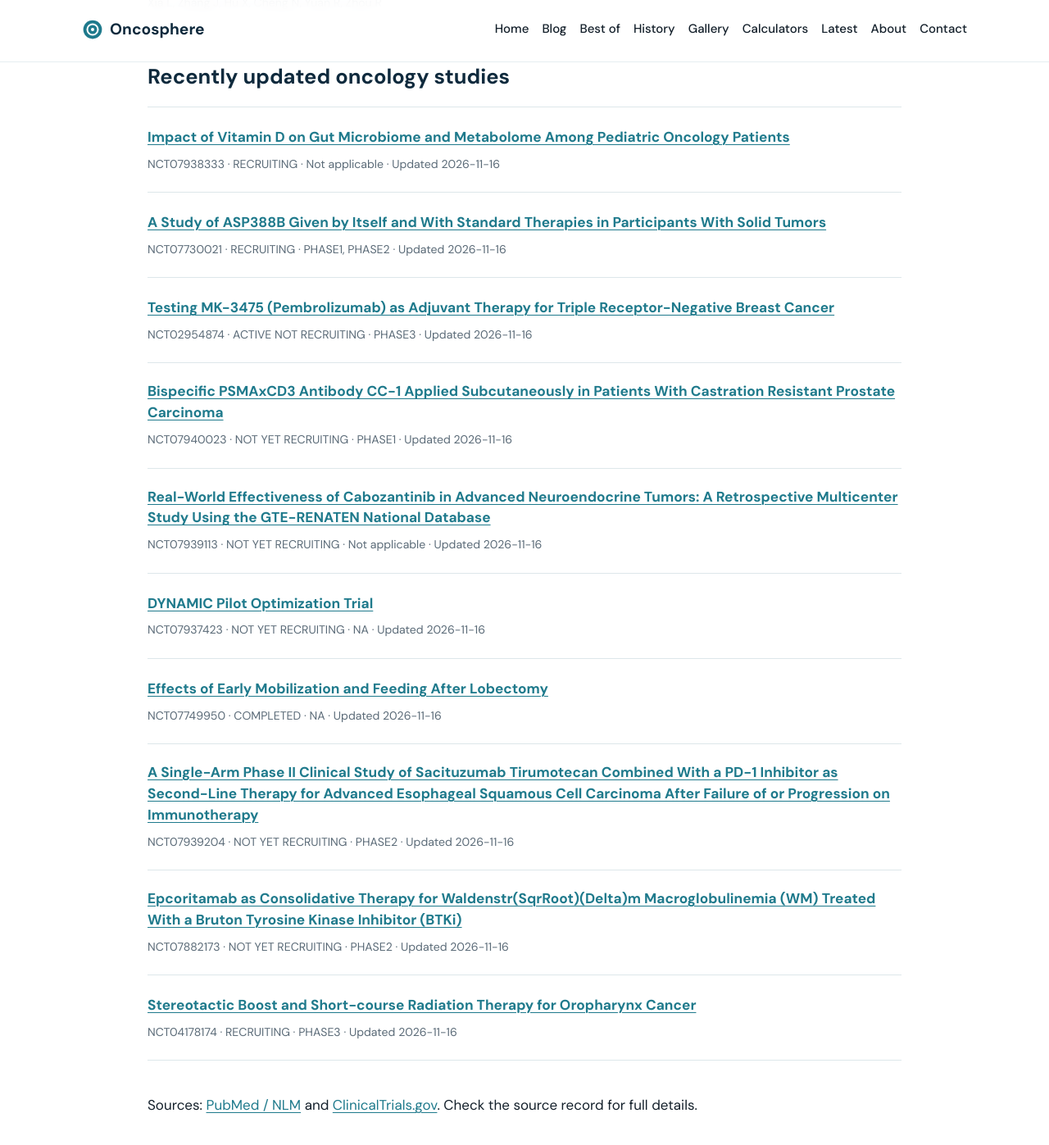
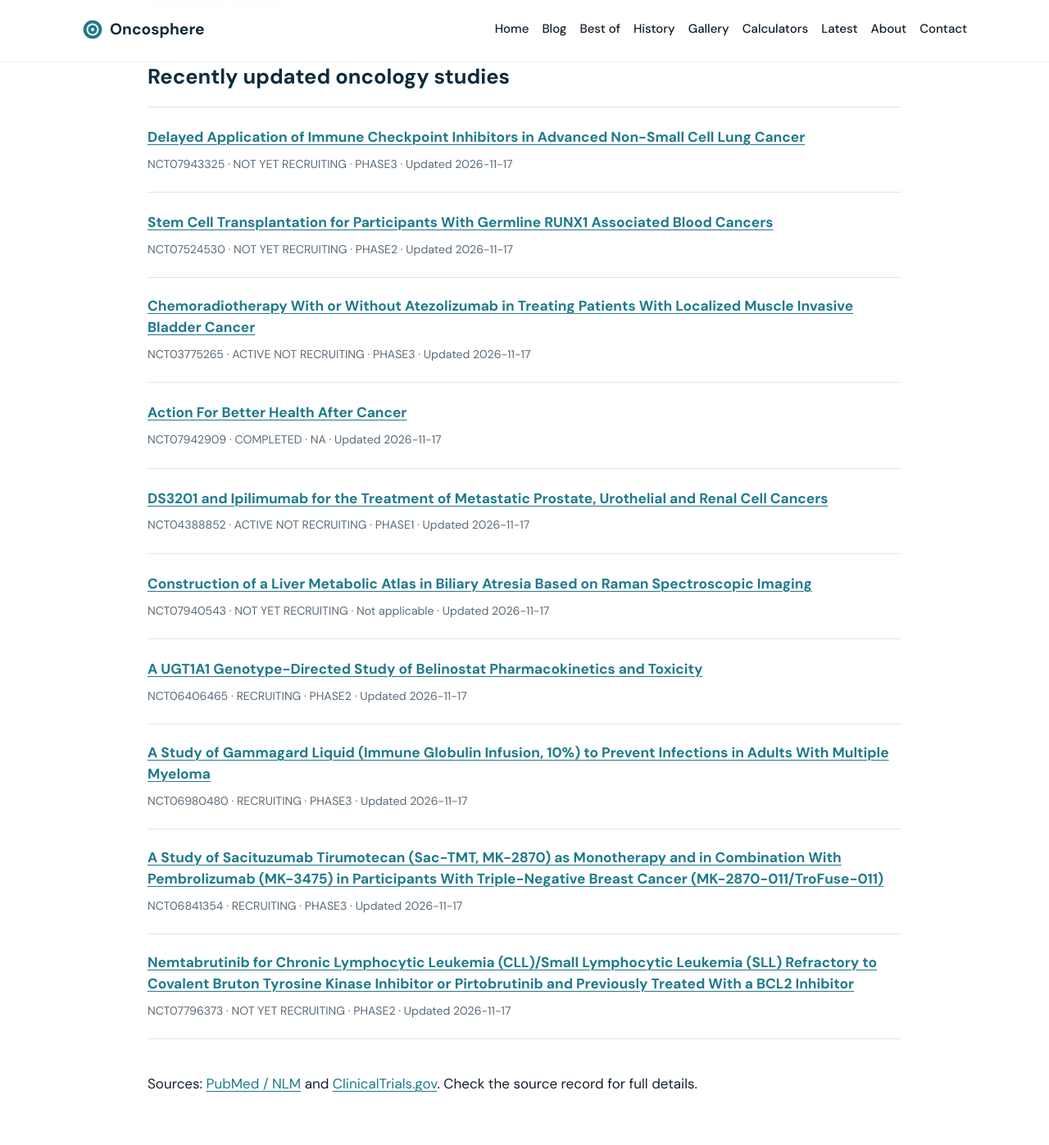
Before and after one commit to senthilstar/Oncosphere, a Jekyll site: the page built from latest.md, in a window 1280 px wide and 1400 px high, scrolled down 2541 px. Shown: the top 1397 px of the window at 82% size. Built offline with Jekyll 4.4.1, drawn with Linux system fonts in a browser that asks for light colours; some of the changed text lies outside the part shown.

Commit message:
Refresh oncology research feeds

```diff
--- a/_data/latest_pubmed.json
+++ b/_data/latest_pubmed.json
@@ -1,4 +1,25 @@
 [
+  {
+    "pmid": "43041607",
+    "title": "PSMA-targeted nanoparticles delivering ATR and Src/Bcr-Abl inhibitors to stimulate STING and reprogram senescence-associated secretory phenotype for enhancing immunotherapy in prostate cancer.",
+    "journal": "Bioactive materials",
+    "pubdate": "2027 Apr",
+    "authors": [
+      "Wang W",
+      "Liu H",
+      "Liu Y",
+      "Wang H",
+      "Wen X",
+      "Tian Z",
+      "Yin H",
+      "Yang T",
+      "Xing N",
+      "Liu X",
+      "Liang C",
+      "Yang F"
+    ],
+    "url": "https://pubmed.ncbi.nlm.nih.gov/43041607/"
+  },
   {
     "pmid": "42933160",
     "title": "Cascade DNA walker-driven photo-controlled CRISPR/Cas12a nanorobot enabling ultrasensitive one-pot detection of dual miRNAs in triple-negative breast cancer.",
@@ -28,6 +49,28 @@
       "Wang H"
     ],
     "url": "https://pubmed.ncbi.nlm.nih.gov/42981670/"
+  },
+  {
+    "pmid": "42914718",
+    "title": "Xinlikang capsule ameliorates cancer-related fatigue in Lewis lung carcinoma tumor-bearing mice: association with inhibition of oxidative stress and attenuation of JNK activation and bone marrow apoptosis.",
+    "journal": "Journal of ethnopharmacology",
+    "pubdate": "2027 Feb 10",
+    "authors": [
+      "Lu X",
+      "Huang S",
+      "Zhang Y",
+      "Ma T",
+      "Wang J",
+      "Wu X",
+      "Lv G",
+      "Wang F",
+      "Zhang L",
+      "Chen Z",
+      "Wu L",
+      "Liu X",
+      "Zhang L"
+    ],
+    "url": "https://pubmed.ncbi.nlm.nih.gov/42914718/"
   },
   {
     "pmid": "43039505",
@@ -195,37 +238,5 @@
       "Sun L"
     ],
     "url": "https://pubmed.ncbi.nlm.nih.gov/42988229/"
-  },
-  {
-    "pmid": "42987517",
-    "title": "N-heterocyclic engineering of covalent organic framework (COF)-microenvironments for the development of enzyme-based biosensor with application to lung cancer diagnosis.",
-    "journal": "Biosensors & bioelectronics",
-    "pubdate": "2027 Feb 1",
-    "authors": [
-      "Zhou T",
-      "Wang Z",
-      "Deng Y",
-      "Sun Y",
-      "Xue M",
-      "Bo B",
-      "Wang Z",
-      "Li G"
-    ],
-    "url": "https://pubmed.ncbi.nlm.nih.gov/42987517/"
-  },
-  {
-    "pmid": "42987515",
-    "title": "Rapid and sensitive electrochemical point-of-care testing for the chemotherapy agent cisplatin via Co-catalyzed hydrolysis of a glucose derivative.",
-    "journal": "Biosensors & bioelectronics",
-    "pubdate": "2027 Feb 1",
-    "authors": [
-      "Xia L",
-      "Zhang J",
-      "Hu X",
-      "Cheng N",
-      "Yuan R",
-      "Zhou R"
-    ],
-    "url": "https://pubmed.ncbi.nlm.nih.gov/42987515/"
   }
 ]
--- a/_data/latest_trials.json
+++ b/_data/latest_trials.json
@@ -1,82 +1,82 @@
 [
   {
-    "nct": "NCT07938333",
-    "title": "Impact of Vitamin D on Gut Microbiome and Metabolome Among Pediatric Oncology Patients",
-    "status": "RECRUITING",
-    "phase": "Not applicable",
-    "updated": "2026-11-16",
-    "url": "https://clinicaltrials.gov/study/NCT07938333"
+    "nct": "NCT07943325",
+    "title": "Delayed Application of Immune Checkpoint Inhibitors in Advanced Non-Small Cell Lung Cancer",
+    "status": "NOT_YET_RECRUITING",
+    "phase": "PHASE3",
+    "updated": "2026-11-17",
+    "url": "https://clinicaltrials.gov/study/NCT07943325"
   },
   {
-    "nct": "NCT07730021",
-    "title": "A Study of ASP388B Given by Itself and With Standard Therapies in Participants With Solid Tumors",
-    "status": "RECRUITING",
-    "phase": "PHASE1, PHASE2",
-    "updated": "2026-11-16",
-    "url": "https://clinicaltrials.gov/study/NCT07730021"
+    "nct": "NCT07524530",
+    "title": "Stem Cell Transplantation for Participants With Germline RUNX1 Associated Blood Cancers",
+    "status": "NOT_YET_RECRUITING",
+    "phase": "PHASE2",
+    "updated": "2026-11-17",
+    "url": "https://clinicaltrials.gov/study/NCT07524530"
   },
   {
-    "nct": "NCT02954874",
-    "title": "Testing MK-3475 (Pembrolizumab) as Adjuvant Therapy for Triple Receptor-Negative Breast Cancer",
+    "nct": "NCT03775265",
+    "title": "Chemoradiotherapy With or Without Atezolizumab in Treating Patients With Localized Muscle Invasive Bladder Cancer",
     "status": "ACTIVE_NOT_RECRUITING",
     "phase": "PHASE3",
-    "updated": "2026-11-16",
-    "url": "https://clinicaltrials.gov/study/NCT02954874"
+    "updated": "2026-11-17",
+    "url": "https://clinicaltrials.gov/study/NCT03775265"
   },
   {
-    "nct": "NCT07940023",
-    "title": "Bispecific PSMAxCD3 Antibody CC-1 Applied Subcutaneously in Patients With Castration Resistant Prostate Carcinoma",
-    "status": "NOT_YET_RECRUITING",
-    "phase": "PHASE1",
-    "updated": "2026-11-16",
-    "url": "https://clinicaltrials.gov/study/NCT07940023"
+    "nct": "NCT07942909",
+    "title": "Action For Better Health After Cancer",
+    "status": "COMPLETED",
+    "phase": "NA",
+    "updated": "2026-11-17",
+    "url": "https://clinicaltrials.gov/study/NCT07942909"
   },
   {
-    "nct": "NCT07939113",
-    "title": "Real-World Effectiveness of Cabozantinib in Advanced Neuroendocrine Tumors: A Retrospective Multicenter Study Using the GTE-RENATEN National Database",
+    "nct": "NCT04388852",
+    "title": "DS3201 and Ipilimumab for the Treatment of Metastatic Prostate, Urothelial and Renal Cell Cancers",
+    "status": "ACTIVE_NOT_RECRUITING",
+    "phase": "PHASE1",
+    "updated": "2026-11-17",
+    "url": "https://clinicaltrials.gov/study/NCT04388852"
+  },
+  {
+    "nct": "NCT07940543",
+    "title": "Construction of a Liver Metabolic Atlas in Biliary Atresia Based on Raman Spectroscopic Imaging",
     "status": "NOT_YET_RECRUITING",
     "phase": "Not applicable",
-    "updated": "2026-11-16",
-    "url": "https://clinicaltrials.gov/study/NCT07939113"
+    "updated": "2026-11-17",
+    "url": "https://clinicaltrials.gov/study/NCT07940543"
   },
   {
-    "nct": "NCT07937423",
-    "title": "DYNAMIC Pilot Optimization Trial",
-    "status": "NOT_YET_RECRUITING",
-    "phase": "NA",
-    "updated": "2026-11-16",
-    "url": "https://clinicaltrials.gov/study/NCT07937423"
+    "nct": "NCT06406465",
+    "title": "A UGT1A1 Genotype-Directed Study of Belinostat Pharmacokinetics and Toxicity",
+    "status": "RECRUITING",
+    "phase": "PHASE2",
+    "updated": "2026-11-17",
+    "url": "https://clinicaltrials.gov/study/NCT06406465"
   },
   {
-    "nct": "NCT07749950",
-    "title": "Effects of Early Mobilization and Feeding After Lobectomy",
-    "status": "COMPLETED",
-    "phase": "NA",
-    "updated": "2026-11-16",
-    "url": "https://clinicaltrials.gov/study/NCT07749950"
+    "nct": "NCT06980480",
+    "title": "A Study of Gammagard Liquid (Immune Globulin Infusion, 10%) to Prevent Infections in Adults With Multiple Myeloma",
+    "status": "RECRUITING",
+    "phase": "PHASE3",
+    "updated": "2026-11-17",
+    "url": "https://clinicaltrials.gov/study/NCT06980480"
   },
   {
-    "nct": "NCT07939204",
-    "title": "A Single-Arm Phase II Clinical Study of Sacituzumab Tirumotecan Combined With a PD-1 Inhibitor as Second-Line Therapy for Advanced Esophageal Squamous Cell Carcinoma After Failure of or Progression on Immunotherapy",
+    "nct": "NCT06841354",
+    "title": "A Study of Sacituzumab Tirumotecan (Sac-TMT, MK-2870) as Monotherapy and in Combination With Pembrolizumab (MK-3475) in Participants With Triple-Negative Breast Cancer (MK-2870-011/TroFuse-011)",
+    "status": "RECRUITING",
+    "phase": "PHASE3",
+    "updated": "2026-11-17",
+    "url": "https://clinicaltrials.gov/study/NCT06841354"
+  },
+  {
+    "nct": "NCT07796373",
+    "title": "Nemtabrutinib for Chronic Lymphocytic Leukemia (CLL)/Small Lymphocytic Leukemia (SLL) Refractory to Covalent Bruton Tyrosine Kinase Inhibitor or Pirtobrutinib and Previously Treated With a BCL2 Inhibitor",
     "status": "NOT_YET_RECRUITING",
     "phase": "PHASE2",
-    "updated": "2026-11-16",
-    "url": "https://clinicaltrials.gov/study/NCT07939204"
-  },
-  {
-    "nct": "NCT07882173",
-    "title": "Epcoritamab as Consolidative Therapy for Waldenstr(SqrRoot)(Delta)m Macroglobulinemia (WM) Treated With a Bruton Tyrosine Kinase Inhibitor (BTKi)",
-    "status": "NOT_YET_RECRUITING",
-    "phase": "PHASE2",
-    "updated": "2026-11-16",
-    "url": "https://clinicaltrials.gov/study/NCT07882173"
-  },
-  {
-    "nct": "NCT04178174",
-    "title": "Stereotactic Boost and Short-course Radiation Therapy for Oropharynx Cancer",
-    "status": "RECRUITING",
-    "phase": "PHASE3",
-    "updated": "2026-11-16",
-    "url": "https://clinicaltrials.gov/study/NCT04178174"
+    "updated": "2026-11-17",
+    "url": "https://clinicaltrials.gov/study/NCT07796373"
   }
 ]
```
